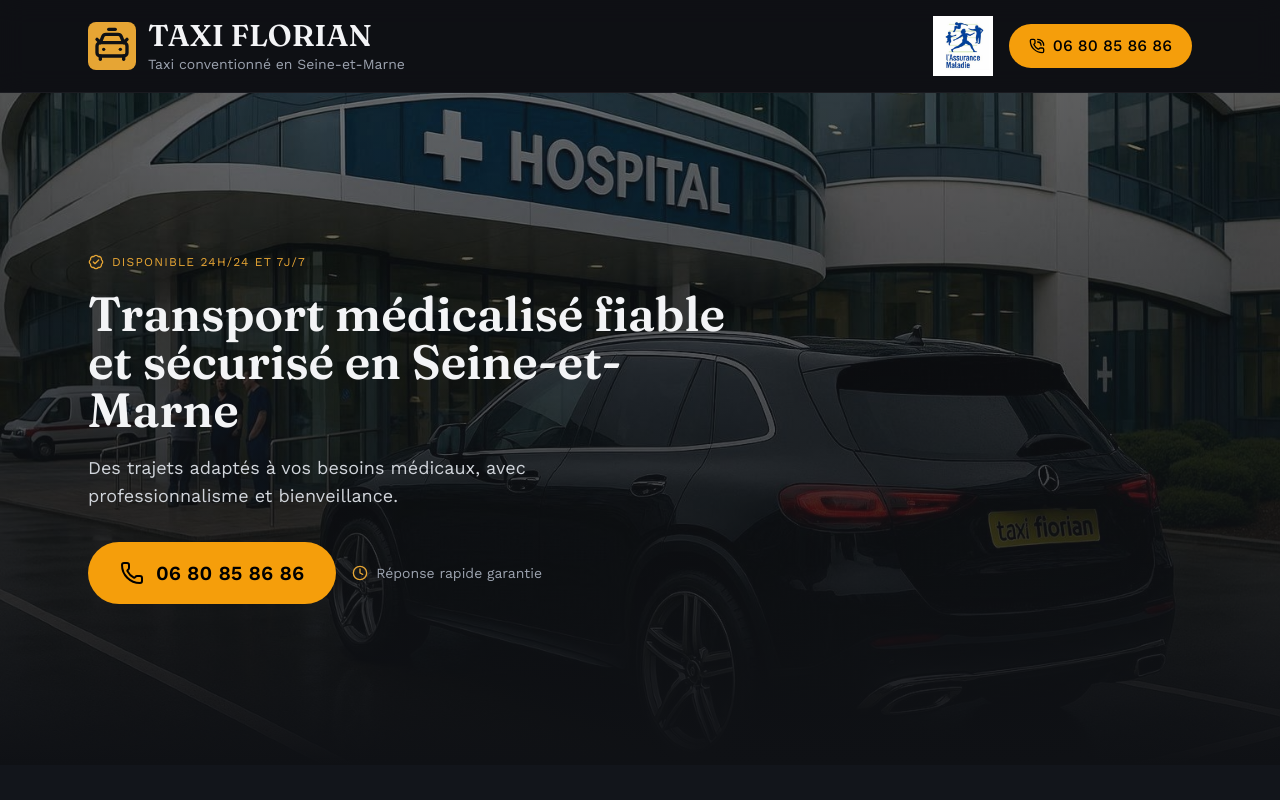
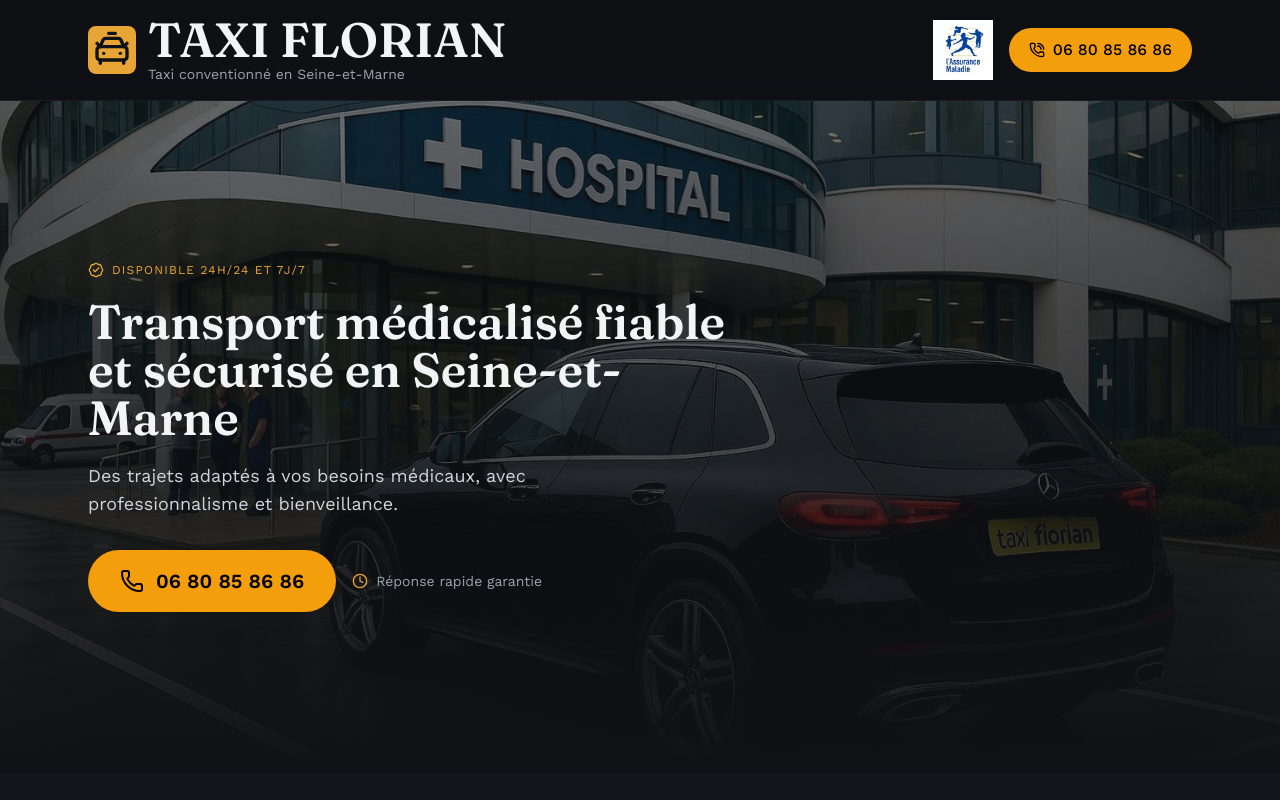
Before and after one commit to HacKyNox/TAXI-FLORIAN_Website, a plain HTML site: page index.html in a window 1280 px wide. Shown: the top 800 px of the page. Drawn offline with nearby package versions, Linux system fonts and the light colour scheme.

```diff
--- a/index.html
+++ b/index.html
@@ -49,7 +49,7 @@
         <i data-lucide="car-taxi-front" style="width:40px;height:40px;color:#0f1115;"></i>
       </span>
       <div class="leading-tight">
-        <h1 class="text-3xl font-semibold">TAXI FLORIAN</h1>
+        <h1 class="text-3xl sm:text-4xl md:text-5xl font-semibold whitespace-nowrap">TAXI FLORIAN</h1>
         <p class="text-sm text-gray-400">Taxi conventionné en Seine-et-Marne</p>
       </div>
     </div>
```
